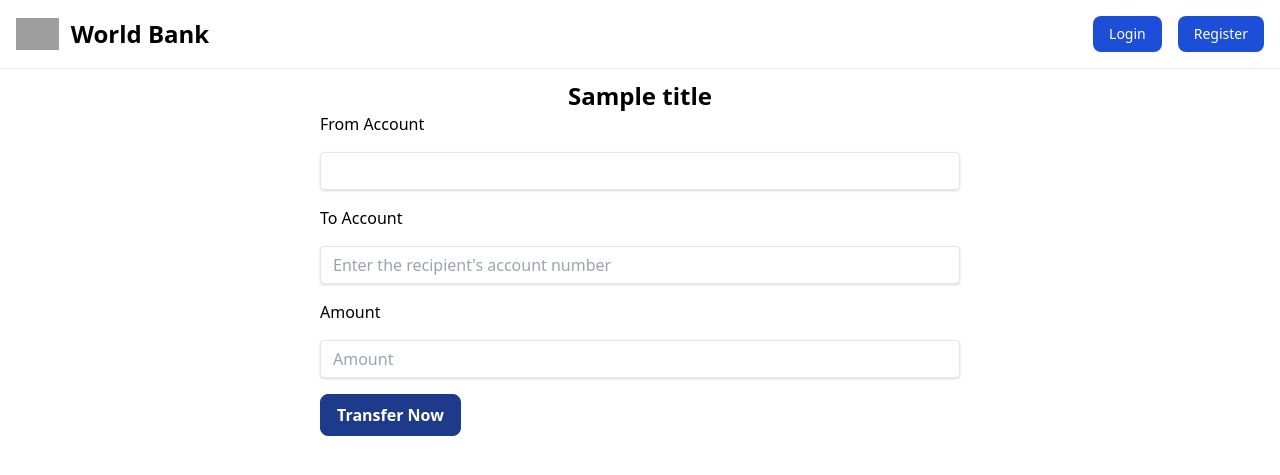
After one commit to mohammadSelimReza/World-Bank-A-bank-management-system, a Django app: template bank_transaction/templates/transfer_form.html in a window 1280 px wide. The commit adds this page. Shown: the top 475 px of the page. Run offline with Django 5.2, Linux system fonts and the light colour scheme; the template is opened without the code that fills it: values that come from a table or form of the project are taken from there, most other values are stand-ins (such as "Sample title", 1, 10 or a date in 2020); some libraries are stand-ins or nearby versions; grey boxes are pictures that could not be loaded.

Commit message:
transfer and bankrupt part added

```diff
--- a/bank_app/templates/index.html
+++ b/bank_app/templates/index.html
@@ -4,4 +4,8 @@
   <h1 class="text-center text-6xl">Welcome to World Bank
     <br>
     <span class="text-orange-400">{{user.first_name}} {{user.last_name}}</span> </h1>
+    {% if user.is_authenticated %}
+    <h3 class="text-xl font-bold text-center">Account No: {{user.account.account_no}} </h3>
+    {% endif %}
+
 {% endblock main %}
--- a/bank_transaction/constrant.py
+++ b/bank_transaction/constrant.py
@@ -2,11 +2,15 @@ DEPOSIT = 1
 WITHDRAWAL = 2
 LOAN = 3
 LOAN_PAID = 4
+TRANSFER_OUT = 5
+TRANSFER_IN = 6
 
 TRANSACTION_TYPE = (
     (DEPOSIT, 'Deposite'),
     (WITHDRAWAL, 'Withdrawal'),
     (LOAN, 'Loan'),
     (LOAN_PAID, 'Loan Paid'),
+    (TRANSFER_OUT, 'Transfer Out'),
+    (TRANSFER_IN, 'Transfer In'),
 
 )
--- /dev/null
+++ b/bank_transaction/templates/transfer_form.html
@@ -0,0 +1,39 @@
+{% extends "base.html" %}
+{% block main %}
+<section class="w-1/2 mx-auto">
+    <h1 class="text-center text-2xl font-bold">{{ title }}</h1>
+    <form method="post">
+        {% csrf_token %}
+        <div>
+            <label for="from_account">From Account</label>
+            <input class="shadow appearance-none border rounded w-full my-4 py-2 px-3 text-gray-700 leading-tight focus:outline-none focus:shadow-outline" name="from_account" id="from_account" type="text" value="{{ form.from_account.value }}" readonly>
+        </div>
+        {% if form.from_account.errors %}
+            {% for error in form.from_account.errors %}
+            <p class="text-red-600 text-sm">{{ error }}</p>
+            {% endfor %}
+        {% endif %}
+        <div>
+            <label for="to_account">To Account</label>
+            <input class="shadow appearance-none border rounded w-full my-4 py-2 px-3 text-gray-700 leading-tight focus:outline-none focus:shadow-outline" name="to_account" id="to_account" type="number" required placeholder="Enter the recipient's account number">
+        </div>
+        {% if form.to_account.errors %}
+            {% for error in form.to_account.errors %}
+            <p class="text-red-600 text-sm">{{ error }}</p>
+            {% endfor %}
+        {% endif %}
+        <div>
+            <label for="amount">Amount</label>
+            <input class="shadow appearance-none border rounded w-full my-4 py-2 px-3 text-gray-700 leading-tight focus:outline-none focus:shadow-outline" name="amount" id="amount" type="number" required placeholder="Amount">
+        </div>
+        {% if form.amount.errors %}
+            {% for error in form.amount.errors %}
+            <p class="text-red-600 text-sm">{{ error }}</p>
+            {% endfor %}
+        {% endif %}
+        <button class="bg-blue-900 text-white hover:text-blue-900 hover:bg-white border border-blue-900 font-bold px-4 py-2 rounded-lg" type="submit">
+            Transfer Now
+        </button>
+    </form>
+</section>
+{% endblock main %}
--- a/bank_transaction/urls.py
+++ b/bank_transaction/urls.py
@@ -1,5 +1,5 @@
 from django.urls import path
-from .views import DepositMoneyView,WithdrawMoneyView,LoanRequestView,PayLoanView,TransactionReportView,LoanList
+from .views import DepositMoneyView,WithdrawMoneyView,LoanRequestView,PayLoanView,TransactionReportView,LoanList,TransferMoneyView
 
 urlpatterns = [
     path('deposit/',DepositMoneyView.as_view(),name='deposit_money'),
@@ -8,5 +8,5 @@ urlpatterns = [
     path('loan-paid/<int:loan_id>/',PayLoanView.as_view(),name='pay_loan'),
     path("loans/", LoanList.as_view(), name="loan_list"),
     path('report/',TransactionReportView.as_view(),name='trasaction_report'),
-
+    path('transfer/', TransferMoneyView.as_view(), name='transfer'),
 ]
--- a/templates/base.html
+++ b/templates/base.html
@@ -144,6 +144,13 @@
                 >Load Details</a
               >
             </li>
+            <li>
+              <a
+                href="{% url 'transfer' %}"
+                class="block py-2 px-3 text-gray-900 rounded hover:bg-gray-100 md:hover:bg-transparent md:hover:text-blue-700 md:p-0 md:dark:hover:text-blue-500 dark:text-white dark:hover:bg-gray-700 dark:hover:text-white md:dark:hover:bg-transparent dark:border-gray-700"
+                >Transfer Money</a
+              >
+            </li>
           </ul>
         </div>
           {% endif %}
```
Also changed, not shown: bank_transaction/forms.py (+26 -1 lines), bank_transaction/templates/transaction_form.html (+8 -1 lines), bank_transaction/views.py (+52 -3 lines), bank_transaction/migrations/0006_alter_transactionmodel_transaction_type.py (added), db.sqlite3.
